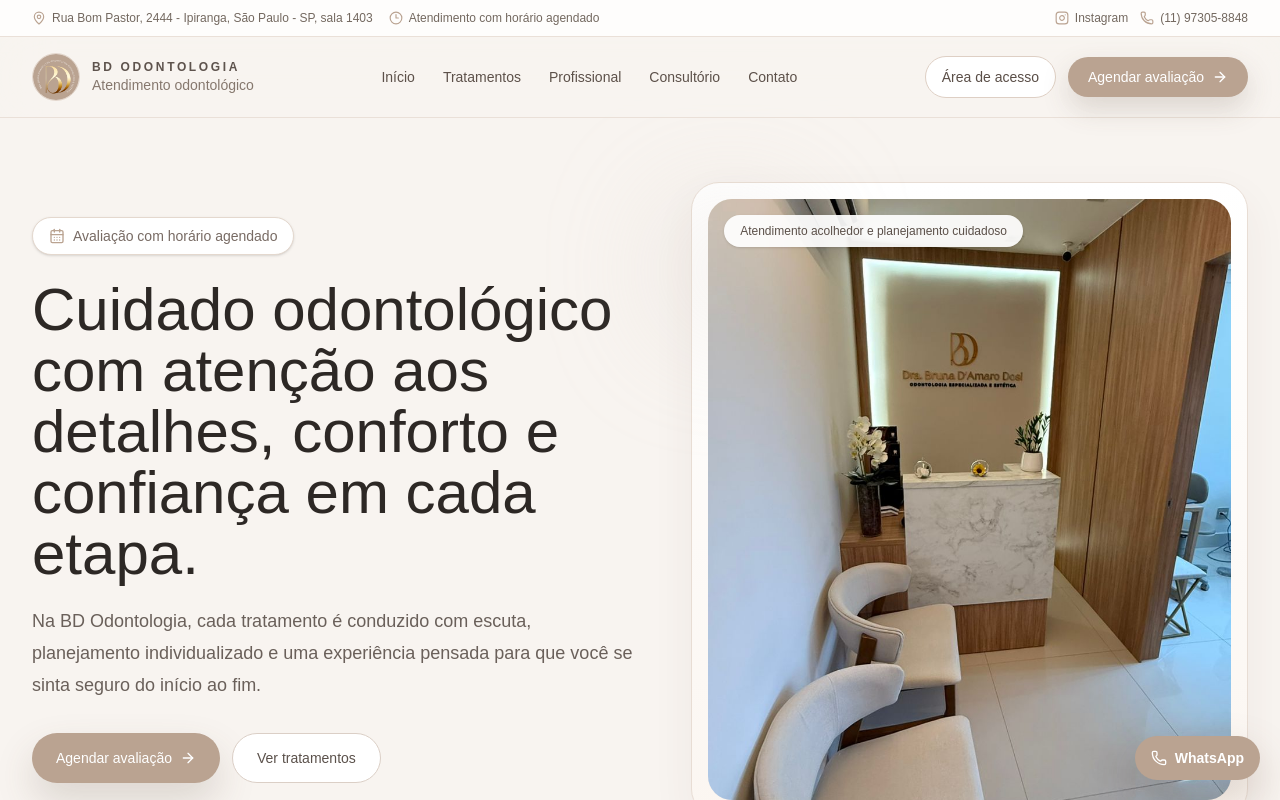
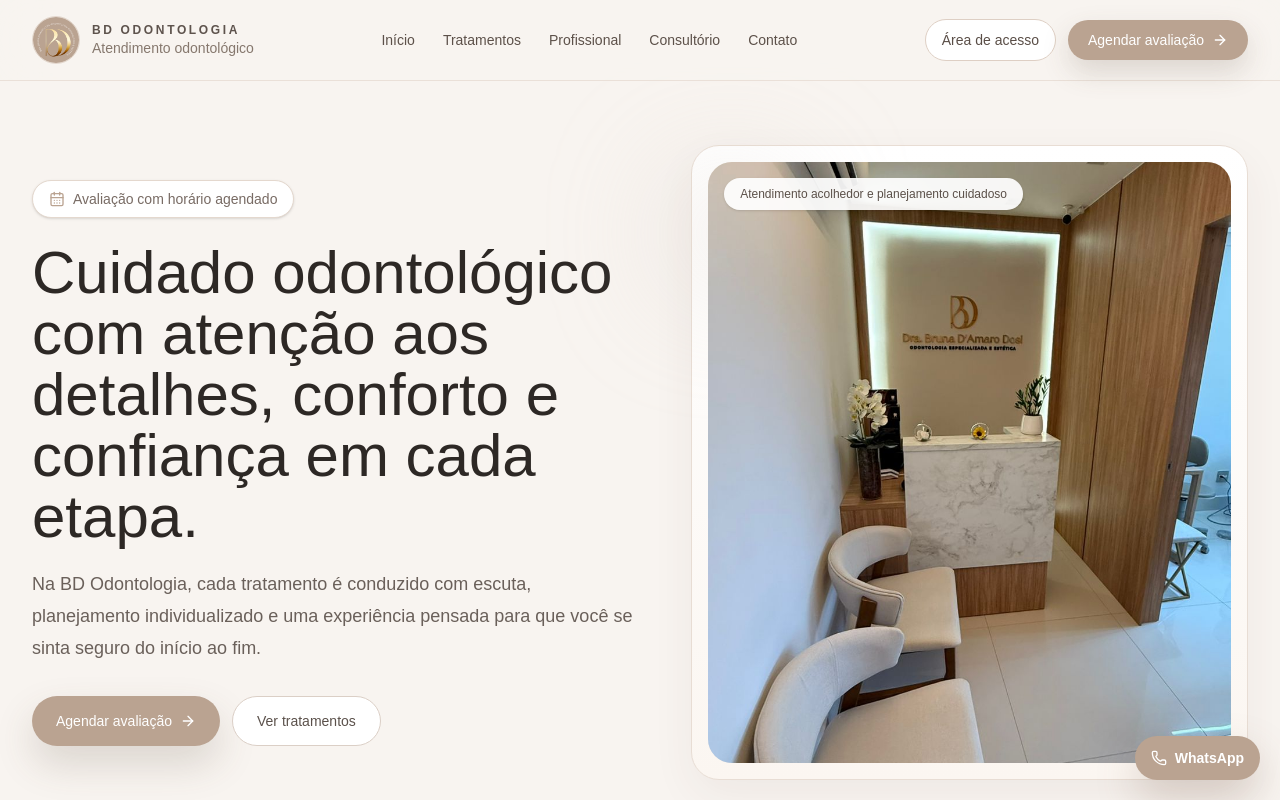
Before and after one commit to engdiegodamaro/bd-odonto, a Next.js app: page / in a window 1280 px wide. Built offline with nearby package versions, Linux system fonts and the light colour scheme.

Commit message:
sem header

```diff
--- a/app/page.tsx
+++ b/app/page.tsx
@@ -265,7 +265,7 @@ export default function BDOdontologiaPage() {
         }}
       />
 
-      <div className="border-b border-[#EAE0D8] bg-white/80 backdrop-blur-lg">
+      {/* <div className="border-b border-[#EAE0D8] bg-white/80 backdrop-blur-lg">
         <div className="mx-auto flex max-w-7xl flex-wrap items-center justify-between gap-3 px-4 py-2.5 text-xs text-[#73685F] sm:px-6 lg:px-8">
           <div className="flex flex-wrap items-center gap-x-4 gap-y-1.5">
             <span className="inline-flex items-center gap-1.5">
@@ -289,7 +289,7 @@ export default function BDOdontologiaPage() {
             </ExternalAnchor>
           </div>
         </div>
-      </div>
+      </div> */}
 
       <header className="sticky top-0 z-40 border-b border-[#EAE0D8] bg-[#F8F4F0]/88 backdrop-blur-xl">
         <div className="mx-auto flex max-w-7xl items-center justify-between gap-4 px-4 py-4 sm:px-6 lg:px-8">
```
